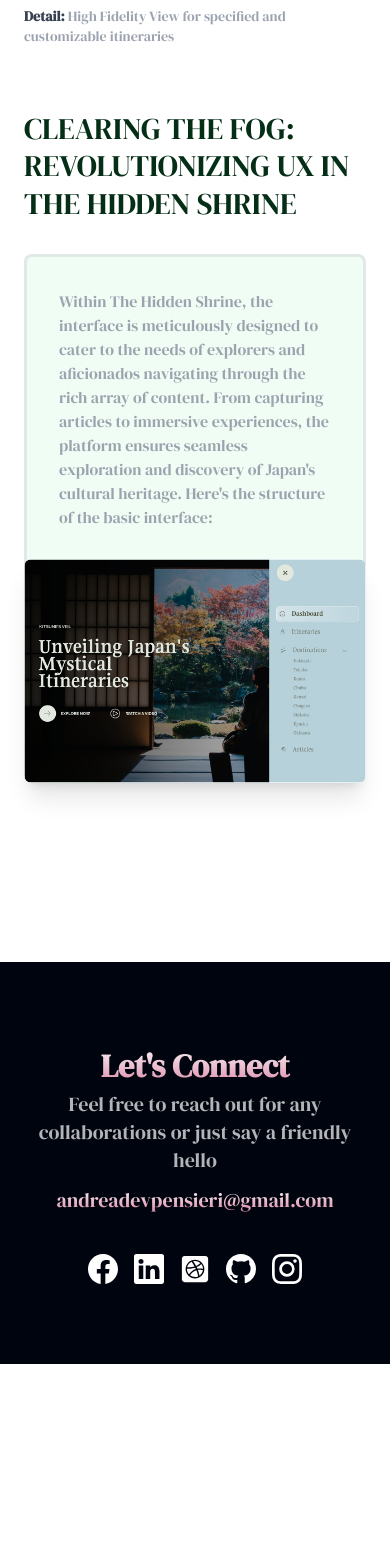
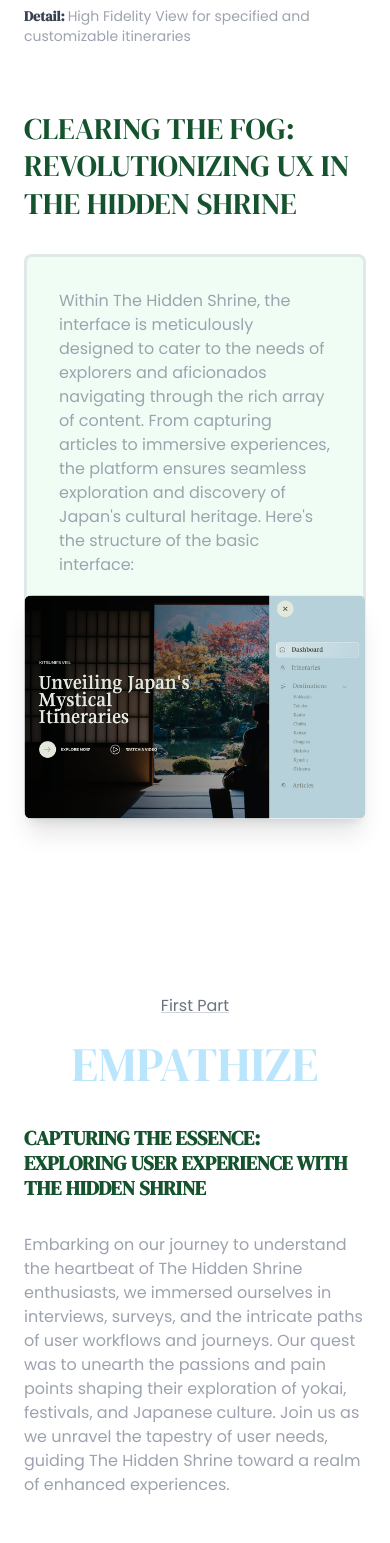
Before and after one commit to andreasiano/UI-UX-Portfolio, a React (Create React App) app: page /hiddenshrine in a window 390 px wide. Shown: the part 900-2443 px from the top of the page. Before the commit the page ends 2264 px from the top, so only its background shows below. Built offline with nearby package versions, Linux system fonts and the light colour scheme.

Commit message:
Adding new sections

```diff
--- a/src/components/AboutHero.jsx
+++ b/src/components/AboutHero.jsx
@@ -38,7 +38,7 @@ const AboutHero = () => {
         </div>
 
         <p
-          className={`${styles.paragraph} font-light opacity-50 text-slate-700 max-w-[480px] sm:text-2xl xxs:text-xl lg:text-[15px] mt-5`}
+          className={`${styles.paragraph} font-light font-poppins opacity-50 text-slate-700 max-w-[480px] sm:text-2xl xxs:text-xl lg:text-[15px] mt-5`}
         >
           My journey in digital design has taken me from Italy to Ireland,
           collaborating with ecommerce brands, ST Microelectronics, and Nexi
@@ -48,21 +48,21 @@ const AboutHero = () => {
           detailed <strong>case studies</strong> that inform product strategy.
         </p>
 
-        <p className="mt-4 font-light opacity-50 text-slate-700 max-w-[480px] sm:text-2xl xxs:text-xl lg:text-[15px]">
+        <p className="mt-4 font-light opacity-50 font-poppins text-slate-700 max-w-[480px] sm:text-2xl xxs:text-xl lg:text-[15px]">
           On the technical side, I bring designs to life with WordPress,
           Elementor Pro, Wix, CSS, and React, ensuring that the products I
           create are not only visually compelling but fully functional.
         </p>
 
-        <p className="mt-4 font-light opacity-50 text-slate-700 max-w-[480px] sm:text-2xl xxs:text-xl lg:text-[15px]">
+        <p className="mt-4 font-light opacity-50 font-poppins text-slate-700 max-w-[480px] sm:text-2xl xxs:text-xl lg:text-[15px]">
           My passion for visual storytelling extends to 3D art and interior
           design. I’ve completed a professional course in 3D modeling with Maya,
           and you can explore some of my work on{" "}
           <a
-            href="https://www.artstation.com/"
+            href="https://www.artstation.com/toadmaster90"
             target="_blank"
             rel="noopener noreferrer"
-            className="underline text-gradient-pink hover:text-pink-400 transition"
+            className="underline text-gradient-pink hover:text-teal-700 transition"
           >
             my ArtStation profile
           </a>
--- a/src/components/Hero.jsx
+++ b/src/components/Hero.jsx
@@ -26,7 +26,7 @@ const Hero = () => {
           </div>
         </div>
         <p
-          className={`${styles.paragraph} font-light opacity-50 text-white max-w-[480px] sm:text-2xl xxs:text-xl lg:text-[15px] mt-5`}
+          className={`${styles.paragraph} font-light font-poppins opacity-50 text-white max-w-[480px] sm:text-2xl xxs:text-xl lg:text-[15px] mt-5`}
         >
        For the past five years, I’ve been designing user experiences that are clean, intuitive, and engaging. I also specialize in building dynamic websites with WordPress and Elementor Pro, allowing me to bring design concepts to life with precision and flexibility. I love creating digital experiences that are not only beautiful but also effortless to use.
         </p>
--- a/src/components/HiddenShrineComponent.jsx
+++ b/src/components/HiddenShrineComponent.jsx
@@ -4,8 +4,8 @@ import shrineImage1 from "../assets/HiddenShrineImg1.png";
 import shrineImage2 from "../assets/HiddenShrineImg2.png";
 import shrineImage3 from "../assets/HiddenShrineImg3.png";
 import shrineImage4 from "../assets/HiddenShrineImg4.png";
-
-
+import shrineImage5 from "../assets/HiddenShrineImg5.png";
+import shrineImage6 from "../assets/HiddenShrineImg6.png";
 
 const images = [
   { src: shrineImage1, alt: "The Hidden Shrine project" },
@@ -13,7 +13,8 @@ const images = [
   {
     src: shrineImage3,
     alt: "The Hidden Shrine project",
-    description: "High Fidelity View for specified and customizable itineraries",
+    description:
+      "High Fidelity View for specified and customizable itineraries",
   },
 ];
 
@@ -28,37 +29,44 @@ const HiddenShrineComponent = () => {
     >
       {/* This maps the first three images (shrineImage1, shrineImage2, shrineImage3) */}
       {images.map((image, index) => (
-        <div key={index} className="w-full max-w-5xl mb-4 flex flex-col items-start">
-          <img src={image.src} alt={image.alt} className="w-full object-cover" />
+        <div
+          key={index}
+          className="w-full max-w-5xl mb-4 flex flex-col items-start"
+        >
+          <img
+            src={image.src}
+            alt={image.alt}
+            className="w-full object-cover"
+          />
           {image.description && (
             <p className="mt-2 text-left text-sm md:text-base text-gray-700">
               <span className="font-bold">Detail:</span>{" "}
-              <span className="text-gray-400">{image.description}</span>
+              <span className="text-gray-400 font-poppins">
+                {image.description}
+              </span>
             </p>
           )}
         </div>
       ))}
 
       {/* The main header (outside the box) */}
-      <h2 className="text-green-950 lg:text-5xl text-3xl md:text-3xl mt-12 mb-8 leading-tight text-left max-w-3xl">
+      <h2 className="text-green-900 lg:text-5xl text-3xl md:text-3xl mt-12 mb-8 leading-tight text-left max-w-3xl">
         CLEARING THE FOG: REVOLUTIONIZING UX IN THE HIDDEN SHRINE
       </h2>
       <div className="w-full relative max-w-5xl">
-        <div
-          className="bg-green-50 p-8 md:p-12 border-opacity-[50%] rounded-lg border-[3.5px] border-gray-300"
-        >
-          <p className="text-gray-400 lg:mb-[10px] sm:mb-[30px] text-base md:text-lg">
-            Within The Hidden Shrine, the interface is meticulously designed to cater to the needs of explorers and
-            aficionados navigating through the rich array of content. From capturing articles to immersive experiences, the
-            platform ensures seamless exploration and discovery of Japan's cultural heritage. Here's the structure of the
-            basic interface:
+        <div className="bg-green-50 p-8 md:p-12 border-opacity-[50%] rounded-lg border-[3.5px] border-gray-300">
+          <p className="text-gray-400 font-poppins lg:mb-[10px] sm:mb-[30px] text-base md:text-lg">
+            Within The Hidden Shrine, the interface is meticulously designed to
+            cater to the needs of explorers and aficionados navigating through
+            the rich array of content. From capturing articles to immersive
+            experiences, the platform ensures seamless exploration and discovery
+            of Japan's cultural heritage. Here's the structure of the basic
+            interface:
           </p>
 
           <div className="pt-24 md:pt-32 lg:pt-40"></div>
         </div>
-        <div
-          className="absolute top-[75%] md:top-[50%] lg:top-[50%] left-1/2 -translate-x-1/2 sm:w-[100%] w-[100%] md:w-[90%] lg:w-[95%] shadow-xl rounded-lg overflow-hidden"
-        >
+        <div className="absolute top-[75%] md:top-[50%] lg:top-[50%] left-1/2 -translate-x-1/2 sm:w-[100%] w-[100%] md:w-[90%] lg:w-[95%] shadow-xl rounded-lg overflow-hidden">
           <img
             src={shrineImage4}
             alt="Hidden Shrine UI Prototype Overlap"
@@ -66,8 +74,67 @@ const HiddenShrineComponent = () => {
           />
         </div>
       </div>
-      <div className="h-64 md:h-80 lg:h-96 lg: mt-[30px] lg:mb-[150px]"></div>
+      <div className="h-64 md:h-80 lg:h-96 lg: mt-[30px] lg:mb-[50px]"></div>
+      <div className="text-center">
+        <p className="font-poppins decoration-gray-300 text-gray-500 decoration-opacity-50 underline">
+          First Part
+        </p>
 
+        <h2 className="text-sky-200 lg:text-6xl text-5xl md:text-3xl mt-4 mb-8 leading-tight">
+          EMPATHIZE
+        </h2>
+
+        {/* Two-column section */}
+        <div className="flex flex-col md:flex-row items-start md:items-center gap-8 max-w-5xl text-left">
+          {/* Left column: heading */}
+          <h3 className="text-xl md:text-3xl leading-tight uppercase font-bold text-green-900 md:w-1/3">
+            Capturing the Essence: Exploring User Experience with the Hidden
+            Shrine
+          </h3>
+
+          {/* Right column: paragraph */}
+          <p className="text-gray-400 font-poppins text-base md:text-lg md:w-2/3">
+            Embarking on our journey to understand the heartbeat of The Hidden
+            Shrine enthusiasts, we immersed ourselves in interviews, surveys,
+            and the intricate paths of user workflows and journeys. Our quest
+            was to unearth the passions and pain points shaping their
+            exploration of yokai, festivals, and Japanese culture. Join us as we
+            unravel the tapestry of user needs, guiding The Hidden Shrine toward
+            a realm of enhanced experiences.
+          </p>
+        </div>
+        <div className="text-center mt-10 lg:mt-20">
+          <h2 className="text-sky-200 lg:text-5xl font-thin text-3xl md:text-4xl mb-4">
+            CORE RESEARCH
+          </h2>
+          <p className="text-gray-400 font-poppins text-base md:text-lg max-w-3xl mx-auto">
+            To ensure our research captures a broad spectrum of perspectives,
+            we've implemented a meticulous participant recruitment process.
+            Utilizing a screening survey, we've identified individuals whose
+            backgrounds and experiences align with our research objectives.
+            Leveraging various channels, from personal networks to online
+            platforms, we've engaged a diverse pool of participants, ensuring
+            our insights reflect the rich tapestry of user needs within the
+            Hidden Shrine community. After empathizing with our users, we
+            synthesize insights to define the core problems and opportunities.
+            This stage ensures that every design decision is anchored in a deep
+            understanding of user needs, paving the way for meaningful solutions
+            in The Hidden Shrine.
+          </p>
+        </div>
+        <div className="w-full max-w-5xl mt-4 mb-4 flex flex-col items-center">
+          <img
+            src={shrineImage5}
+            alt="Hidden Shrine Research Visualization"
+            className="w-full object-cover"
+          />
+          <img
+            src={shrineImage6}
+            alt="Hidden Shrine Research Visualization"
+            className="w-full mt-4 object-cover"
+          />
+        </div>
+      </div>
     </motion.div>
   );
 };
```
Also changed, not shown: src/assets/HiddenShrineImg5.png (added), src/assets/HiddenShrineImg6.png (added).
